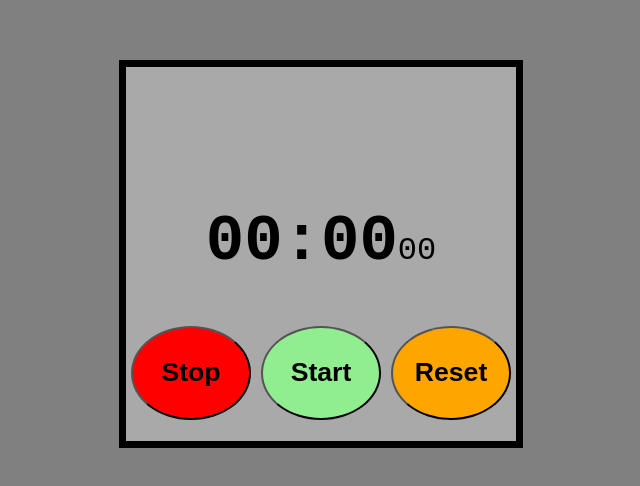
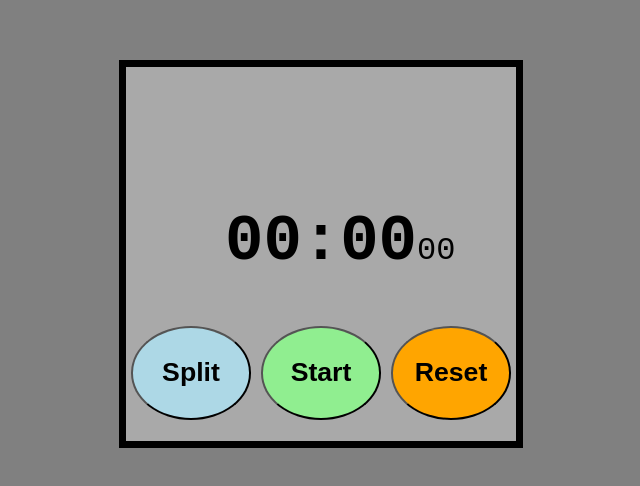
Before and after one commit to Blancaslan/JS-Stopwatch-Website, a React (Create React App) app in the folder my-app/: page / in a window 1280 px wide. Shown: the part 146-632 px from the top of the page, without its empty margins (319-959 px from the left). Built offline with nearby package versions, Linux system fonts and the light colour scheme.

Commit message:
Made the website look better
When start button is pressed it switches to pause and the color changes from green to orange.

```diff
--- a/my-app/src/components/button/button.css
+++ b/my-app/src/components/button/button.css
@@ -2,7 +2,6 @@
     margin: 5px;
     height: 7em;
     width: 9em;
-    background-color: orange;
     border-radius: 50%;
 }
 
--- a/my-app/src/components/button/button.js
+++ b/my-app/src/components/button/button.js
@@ -3,10 +3,10 @@ import React from 'react';
 
 
 
-export default function Button({text, onClick, backgroundColor}) {
+export default function Button({id, id2, text, onClick, backgroundColor}) {
     return (
-        <button className="box" onClick={onClick} style={{backgroundColor:backgroundColor}}>
-            <h1 className="text">{text}</h1>
+        <button id={id} className="box" onClick={onClick} style={{backgroundColor:backgroundColor}}>
+            <h1 id={id2} className="text">{text}</h1>
         </button>
     )
 }
--- a/my-app/src/components/home/home.css
+++ b/my-app/src/components/home/home.css
@@ -22,6 +22,7 @@
 }
 
 .time {
+    margin-left: 2ch;
     margin-top: 3em;
     font-size: 200%;
     font-family: 'Courier New', Courier, monospace;
--- a/my-app/src/components/home/home.js
+++ b/my-app/src/components/home/home.js
@@ -10,20 +10,22 @@ let MiliSecond = "00"
 let miliTimer
 let secondIntervalID
 
-
 export default function Home() {
     return(
         <div className="Grid">
             <div className="backbox">
+
                 <div className="time">
                     <h1 id="count">{Minute}:{Second}</h1>
                     <p id="smallCount">{MiliSecond}</p>
                 </div>
+
                 <div className="buttons">
-                    <CustomButton text={"Stop"} onClick={stop} backgroundColor="red"></CustomButton>
-                    <CustomButton text={"Start"} onClick={start} backgroundColor="lightgreen"></CustomButton>
+                    <CustomButton text={"Split"} onClick={stop} backgroundColor="lightblue"></CustomButton>
+                    <CustomButton id="colorchange" id2="startandpause" text={"Start"} onClick={start} backgroundColor="lightgreen"></CustomButton>
                     <CustomButton text={"Reset"} onClick={reset} backgroundColor="orange"></CustomButton>
                 </div>
+
             </div>
         </div>
     )
@@ -31,6 +33,8 @@ export default function Home() {
 
 function start() {
     if (!secondIntervalID) {
+        document.getElementById("startandpause").innerHTML="Pause"
+        document.getElementById("colorchange").style.backgroundColor="orange"
         secondIntervalID = setInterval(() => {
             if (miliTimer < 99){
                 miliTimer++
@@ -48,6 +52,8 @@ function start() {
 
 
     else {
+        document.getElementById("startandpause").innerHTML="Start"
+        document.getElementById("colorchange").style.backgroundColor="lightgreen"
         stop()
     }
 }
@@ -63,8 +69,9 @@ function reset() {
     Minute = '00'
     document.getElementById("count").innerHTML=[Minute + ':' + Second]
     document.getElementById("smallCount").innerHTML=MiliSecond
-    clearInterval(secondIntervalID)
-    secondIntervalID = undefined
+    document.getElementById("startandpause").innerHTML="Start"
+    document.getElementById("colorchange").style.backgroundColor="lightgreen"
+    stop()
 }
 
 function miliSecSwitch(miliTime) {
@@ -75,7 +82,7 @@ function miliSecSwitch(miliTime) {
     return miliTime
 }
 
-function secMinSwitch(sec, ...min) {
+function secMinSwitch(sec, min) {
     switch (true) {
         case sec === 0: {sec = '00'; break}
         case sec < 10: {sec = '0' + sec; break}
```
